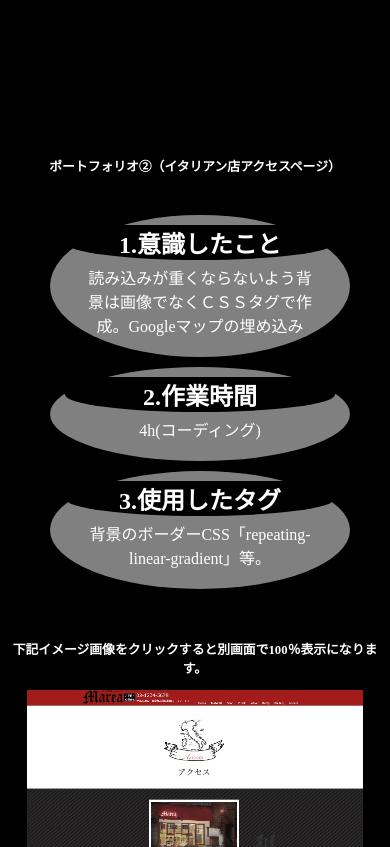
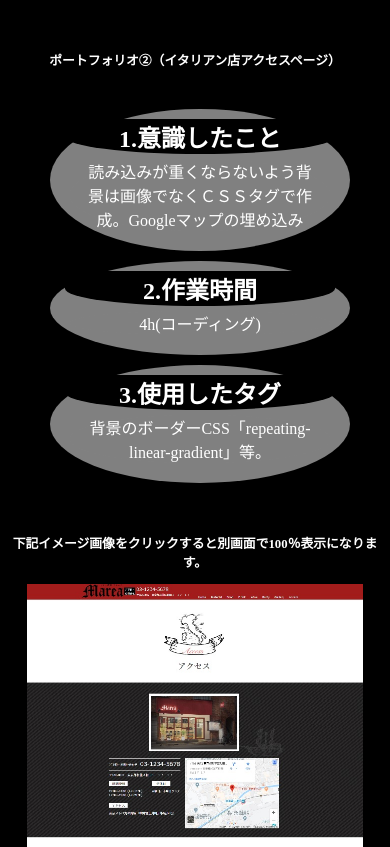
Before and after one commit to kurousagi3/-, a plain HTML site: page accsess.html in a window 390 px wide. Shown: the top 847 px of the page. Drawn offline with Linux system fonts and the light colour scheme.

Commit message:
Add files via upload

```diff
--- a/accsess.html
+++ b/accsess.html
@@ -42,8 +42,6 @@
 		}
 		/*スマホ用*/
 		@media screen and (max-width:480px) {
-			body{
-				margin-top: 40%;}
 			h1,h3{
 				margin-top: 50px;
 				font-size: 0.8em;}
```
Also changed, not shown: michi.html (+0 -2 lines), onsen.html (+0 -2 lines), washoku.html (+0 -2 lines).
